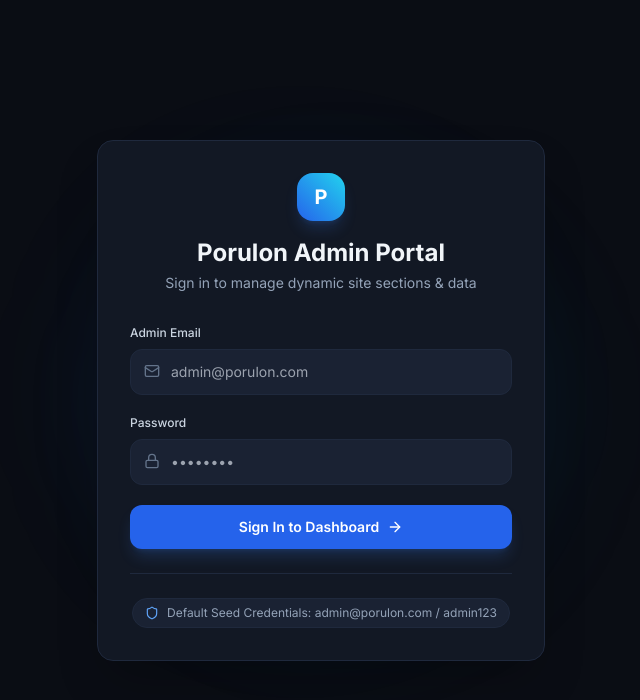
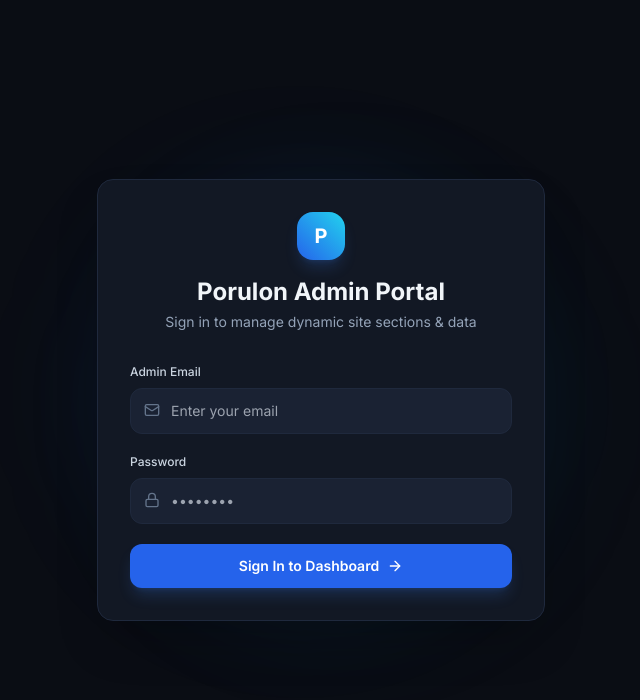
Before and after one commit to porulontechnologies/porulontec-web, a React (Vite) app in the folder admin/: page /admin/login in a window 1280 px wide. Shown: the top 700 px of the page, without its empty margins (319-959 px from the left). Built offline with nearby package versions, Linux system fonts and the light colour scheme; no server answers.

Commit message:
fix login

```diff
--- a/admin/src/pages/Login.jsx
+++ b/admin/src/pages/Login.jsx
@@ -1,7 +1,7 @@
 import { useState, useEffect } from 'react';
 import { useAuth } from '../context/AuthContext';
 import { useNavigate } from 'react-router-dom';
-import { Lock, Mail, ArrowRight, Shield } from 'lucide-react';
+import { Lock, Mail, ArrowRight } from 'lucide-react';
 
 export default function Login() {
   const [email, setEmail] = useState('');
@@ -64,7 +64,7 @@ export default function Login() {
                 onChange={(e) => setEmail(e.target.value)}
                 required
                 className="w-full bg-[#1a2233] border border-[#1f293d] rounded-xl pl-10 pr-4 py-3 text-sm text-slate-200 focus:outline-none focus:border-blue-500 transition"
-                placeholder="admin@porulon.com"
+                placeholder="Enter your email"
               />
             </div>
           </div>
@@ -99,13 +99,6 @@ export default function Login() {
             )}
           </button>
         </form>
-
-        <div className="mt-6 pt-6 border-t border-[#1f293d] text-center">
-          <div className="inline-flex items-center gap-2 text-xs text-slate-400 bg-[#1a2233] px-3 py-1.5 rounded-full border border-[#1f293d]">
-            <Shield className="w-3.5 h-3.5 text-blue-400" />
-            <span>Default Seed Credentials: admin@porulon.com / admin123</span>
-          </div>
-        </div>
       </div>
     </div>
   );
```
